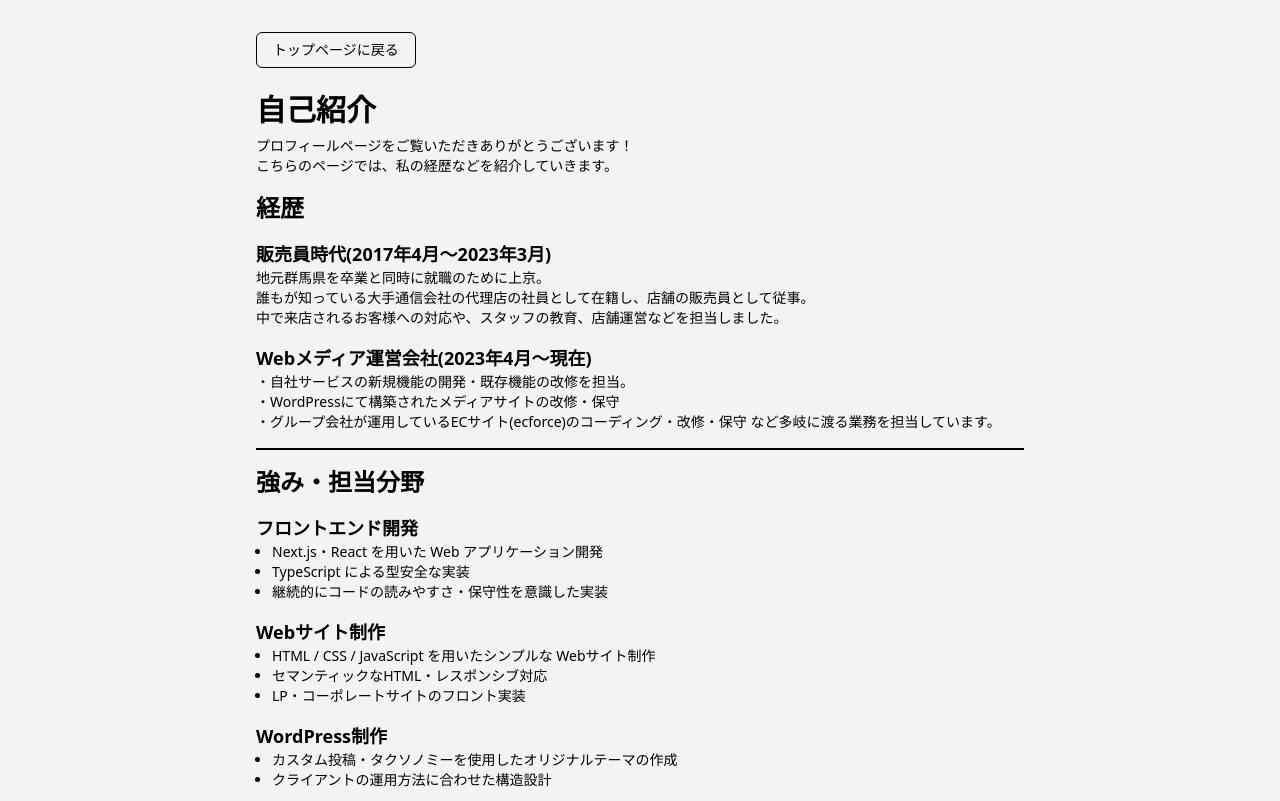
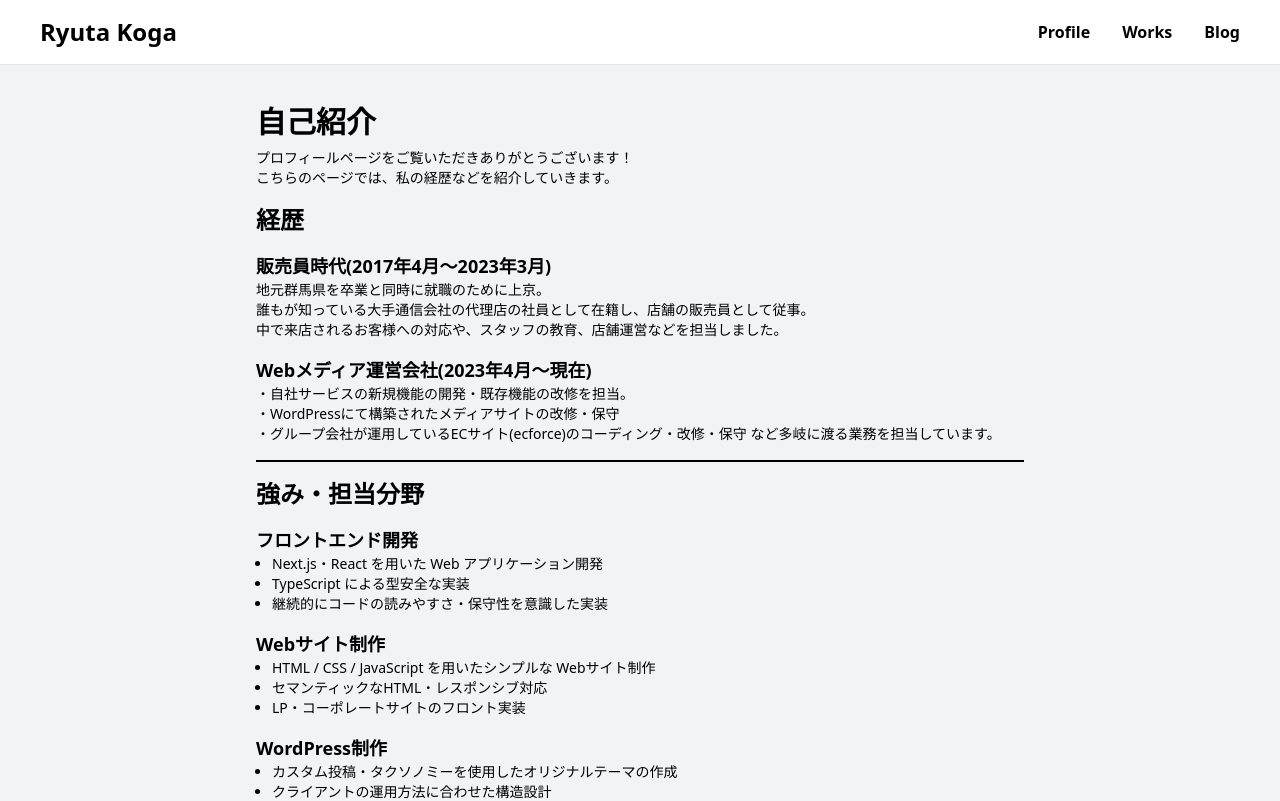
Before and after one commit to ryuta09/portfolio-site, a Next.js app: page /profile in a window 1280 px wide. Shown: the top 801 px of the page. Built offline with nearby package versions, Linux system fonts and the light colour scheme.

Commit message:
headerを全ページ共通にしてそれぞれのページに遷移するように変更

```diff
--- a/app/blog/page.tsx
+++ b/app/blog/page.tsx
@@ -1,16 +1,6 @@
-import Link from 'next/link'
-import { Button } from '@/components/ui/button'
-
 export default function BlogPage() {
 	return (
 		<section className='mx-auto max-w-[1200px] px-4 py-20'>
-			<Button
-				asChild
-				className='cursor-pointer border text-sm duration-200 hover:border-[#7383BF] hover:bg-[#7383BF] hover:text-white'
-			>
-				<Link href='/'>トップページに戻る</Link>
-			</Button>
-
 			<div className='mt-6'>
 				<h1 className='font-bold text-3xl'>Blog</h1>
 				<span className='text-xs'>ブログ</span>
--- a/app/layout.tsx
+++ b/app/layout.tsx
@@ -2,6 +2,7 @@ import type { Metadata } from 'next'
 import { Geist, Geist_Mono } from 'next/font/google'
 import './globals.css'
 import Footer from '@/components/common/Footer/Footer'
+import Header from '@/components/common/Header/Header'
 
 const geistSans = Geist({
 	variable: '--font-geist-sans',
@@ -31,6 +32,7 @@ export default function RootLayout({
 			<body
 				className={`${geistSans.variable} ${geistMono.variable} bg-[#F2F3F5] antialiased`}
 			>
+				<Header />
 				{children}
 				<Footer />
 			</body>
--- a/app/page.tsx
+++ b/app/page.tsx
@@ -3,7 +3,6 @@ import Link from 'next/link'
 import { BsTwitterX } from 'react-icons/bs'
 import { FaGithub } from 'react-icons/fa'
 import { FaArrowRight } from 'react-icons/fa6'
-import Header from '@/components/common/Header/Header'
 import { Button } from '@/components/ui/button'
 
 export default async function Home() {
@@ -27,10 +26,8 @@ export default async function Home() {
 	const skillBackendOrm = [{ name: 'Prisma', iconPath: '/icon/prisma.svg' }]
 
 	return (
-		<>
-			<Header />
 		<main>
-				<section className='mx-auto max-w-[800px] px-4'>
+			<section className='mx-auto mt-[65px] max-w-[800px] px-4'>
 				<div className='py-32'>
 					<h2 className='font-bold text-5xl md:text-6xl'>
 						Web
@@ -65,11 +62,8 @@ export default async function Home() {
 				</div>
 			</section>
 
-				<section
-					className='mx-auto max-w-[800px] px-4 py-10 md:py-20'
-					id='profile'
-				>
-					<div className='flex flex-col items-center gap-6 md:flex-row md:gap-16'>
+			<section className='border-gray-200 border-t px-4 py-10 md:py-20'>
+				<div className='mx-auto flex max-w-[800px] flex-col items-center gap-6 md:flex-row md:gap-16'>
 					<Image
 						src='/profile-icon.webp'
 						width={200}
@@ -116,7 +110,7 @@ export default async function Home() {
 				</div>
 			</section>
 
-				<section id='skills' className='border-t border-b px-4 py-10 md:py-20'>
+			<section className='border-gray-200 border-t border-b px-4 py-10 md:py-20'>
 				<div className='mx-auto max-w-5xl'>
 					<h2 className='font-bold text-3xl'>Skills</h2>
 					<span className='text-xs'>スキル</span>
@@ -183,7 +177,7 @@ export default async function Home() {
 				</div>
 			</section>
 
-				<section id='works' className='px-4 py-10 md:py-20'>
+			<section className='px-4 py-10 md:py-20'>
 				<div className='mx-auto max-w-5xl'>
 					<h2 className='font-bold text-3xl'>Works</h2>
 					<span className='text-xs'>制作物</span>
@@ -191,7 +185,7 @@ export default async function Home() {
 				</div>
 			</section>
 
-				<section id='blog' className='px-4 py-10 md:py-20'>
+			<section className='px-4 py-10 md:py-20'>
 				<div className='mx-auto max-w-5xl'>
 					<h2 className='font-bold text-3xl'>Blog</h2>
 					<span className='text-xs'>ブログ</span>
@@ -199,6 +193,5 @@ export default async function Home() {
 				</div>
 			</section>
 		</main>
-		</>
 	)
 }
--- a/app/profile/page.tsx
+++ b/app/profile/page.tsx
@@ -1,15 +1,6 @@
-import Link from 'next/link'
-import { Button } from '@/components/ui/button'
-
 export default function ProfilePage() {
 	return (
-		<div className='mx-auto max-w-[800px] px-4 py-8'>
-			<Button
-				asChild
-				className='cursor-pointer border text-sm duration-200 hover:border-[#7383BF] hover:bg-[#7383BF] hover:text-white'
-			>
-				<Link href='/'>トップページに戻る</Link>
-			</Button>
+		<div className='mx-auto max-w-[800px] px-4 py-20'>
 			<article className='mt-4 md:mt-6'>
 				<h2 className='font-bold text-3xl'>自己紹介</h2>
 				<p className='mt-2 text-sm'>
--- a/app/works/page.tsx
+++ b/app/works/page.tsx
@@ -1,15 +1,6 @@
-import Link from 'next/link'
-import { Button } from '@/components/ui/button'
-
 export default function WorksPage() {
 	return (
 		<section className='mx-auto max-w-[1200px] px-4 py-20'>
-			<Button
-				asChild
-				className='cursor-pointer border text-sm duration-200 hover:border-[#7383BF] hover:bg-[#7383BF] hover:text-white'
-			>
-				<Link href='/'>トップページに戻る</Link>
-			</Button>
 			<div className='mt-6'>
 				<h1 className='font-bold text-3xl'>Works</h1>
 				<span className='text-xs'>制作物一覧</span>
--- a/components/common/Header/Header.tsx
+++ b/components/common/Header/Header.tsx
@@ -1,12 +1,12 @@
 'use client'
 import Link from 'next/link'
+
 import { useState } from 'react'
 
 const menuItems = [
-	{ name: 'Profile', href: '#profile' },
-	{ name: 'Skills', href: '#skills' },
-	{ name: 'Works', href: '#works' },
-	{ name: 'Blog', href: '#blog' },
+	{ name: 'Profile', href: '/profile' },
+	{ name: 'Works', href: '/works' },
+	{ name: 'Blog', href: '/blog' },
 ]
 
 export default function Header() {
```
Lines whose indentation alone changed are shown as unchanged.
